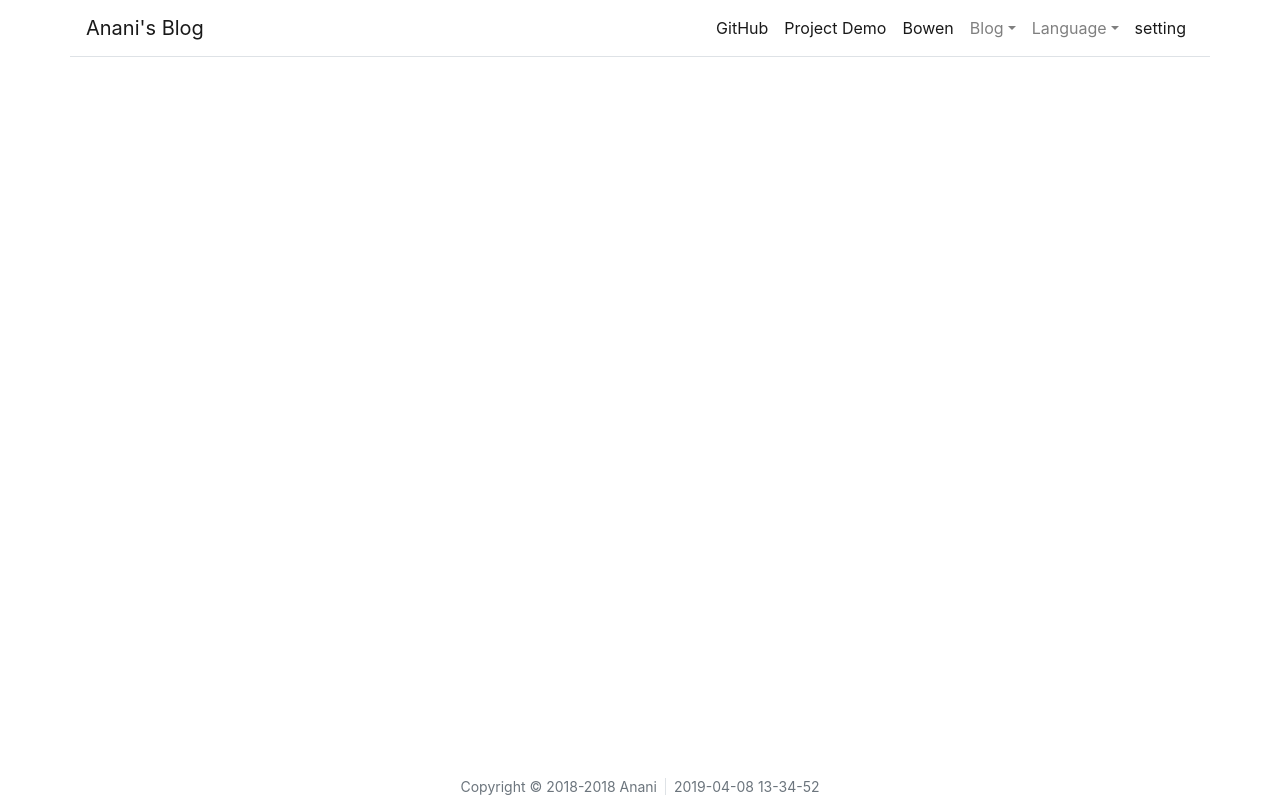
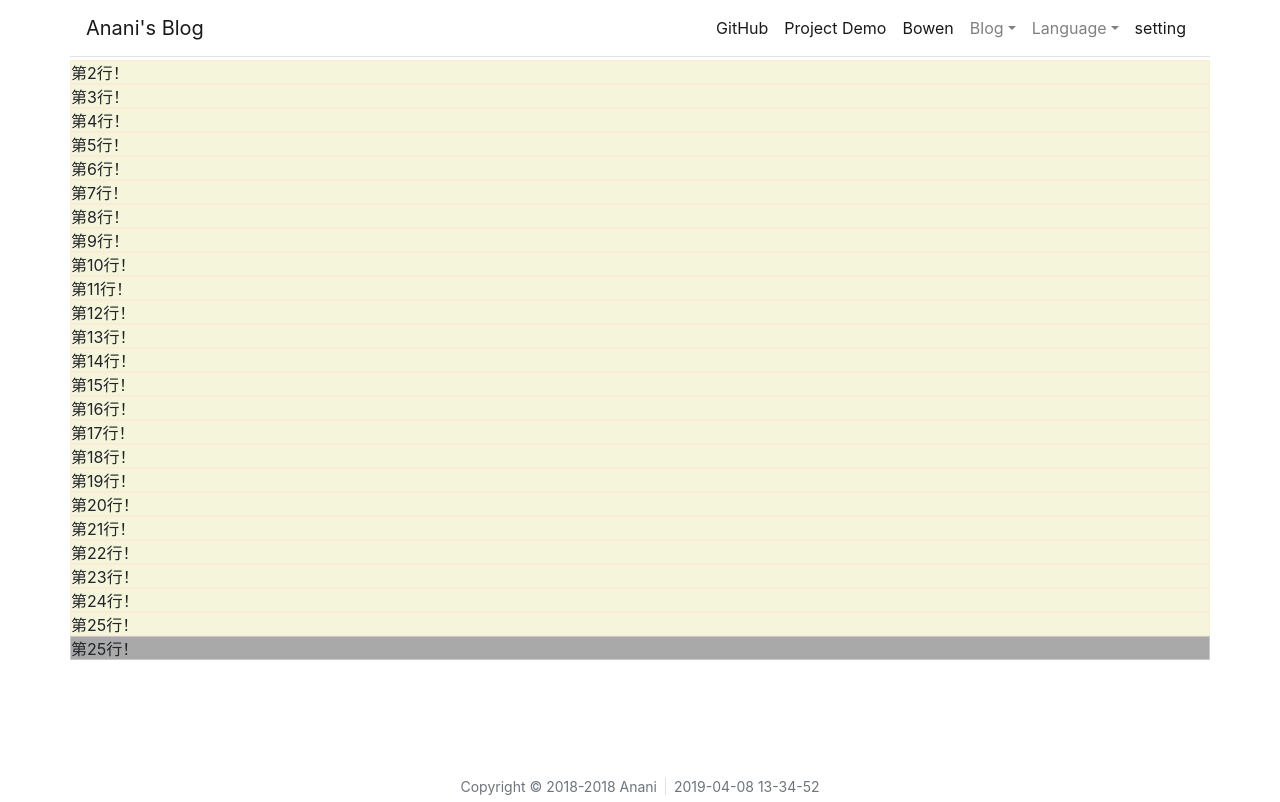
Before and after one commit to Anani1994/blog, a Vue app: page / in a window 1280 px wide. Built offline with nearby package versions, Linux system fonts and the light colour scheme.

Commit message:
创建百叶窗组件的基本文件和目录结构

```diff
--- a/src/components/componets.js
+++ b/src/components/componets.js
@@ -1,48 +1,54 @@
 // 布局
-import Layout from "./layout/Layout.vue";
+import Layout from './layout/Layout.vue';
 // 抽屉
-import Drawer from "./drawer/Drawer.vue";
+import Drawer from './drawer/Drawer.vue';
 // 步骤条
 import {
     Steps,
     Step,
-} from "./steps";
+} from './steps';
 // 轮播图
 import {
     SlideShow,
     Slide,
-} from "./slide-show";
+} from './slide-show';
 // 跑马灯
 import {
     HorseRaceLamp,
-} from "./horse-race-lamp";
+} from './horse-race-lamp';
+// 百叶窗
+import {
+    WindowBlinds,
+} from './window-blinds';
 
 export default [{
-        name: "Layout",
+    name: 'Layout',
     component: Layout
 },
 {
-        name: "Drawer",
+    name: 'Drawer',
     component: Drawer
 },
 {
-        name: "Steps",
+    name: 'Steps',
     component: Steps
 },
 {
-        name: "Step",
+    name: 'Step',
     component: Step
 },
 {
-        name: "SlideShow",
+    name: 'SlideShow',
     component: SlideShow
 },
 {
-        name: "Slide",
+    name: 'Slide',
     component: Slide
 },
 {
-        name: "HorseRaceLamp",
+    name: 'HorseRaceLamp',
     component: HorseRaceLamp
-    },
-];
+}, {
+    name: 'WindowBlinds',
+    component: WindowBlinds
+}];
--- a/src/components/window-blinds/components/WindowBlinds.vue
+++ b/src/components/window-blinds/components/WindowBlinds.vue
@@ -1,9 +1,30 @@
 <template lang="pug">
-    div
+    ul.window-blinds.string
+        li.string-wrap(v-for="num in leafNumber")
+            .string-content(:class="[current <= num ? 'up' : 'down']")
+                .string 第{{num + 1}}行！
+                .string-bak 第{{num}}行！
 </template>
 
 <script>
 export default {
-
+    data() {
+        return {
+            leafNumber: 25,
+            i: 0,
+            current: 0,
+        };
+    },
+    mounted() {
+        setTimeout(this.open, 1000);
+    },
+    methods: {
+        open() {
+            this.current = this.leafNumber;
+        },
+        close() {
+            this.current = 0;
+        }
+    },
 };
 </script>
--- a/src/main.js
+++ b/src/main.js
@@ -34,6 +34,7 @@ import 'animate.css';
 // 创建自己的 custom.less 书写通用组件样式
 import './styles/index.less';
 
+// eslint-disable-next-line
 new Vue({ // 创建 vue 实例
     // 提供一个在页面上已经存在的 DOM 元素作为 Vue 实例挂载目标
     el: '#app',
--- a/src/styles/layout/common.less
+++ b/src/styles/layout/common.less
@@ -1,3 +1,8 @@
+* {
+    margin: 0;
+    padding: 0;
+}
+
 html, body {
     width: 100%;
     height: 100%;
--- /dev/null
+++ b/src/styles/layout/components/window-blinds.less
@@ -0,0 +1,32 @@
+@text-height: 24px;
+
+.window-blinds {
+  &.string {
+    .string-wrap {
+      overflow: hidden;
+      position: relative;
+      height: @text-height;
+
+      .string-content {
+        position: absolute;
+        width: 100%;
+        height: @text-height * 2;
+        transition: all 1s ease;
+
+        &.up {
+          top: -@text-height;
+        }
+
+        &.down {
+          top: 0;
+        }
+
+        .string,
+        .string-bak {
+          height: @text-height;
+          line-height: @text-height;
+        }
+      }
+    }
+  }
+}
--- a/src/styles/layout/index.less
+++ b/src/styles/layout/index.less
@@ -1,11 +1,12 @@
-@import './common.less';
+@import "./common.less";
 
-@import './components/layout.less';
-@import './components/steps.less';
-@import './components/drawer.less';
-@import './components/slide-show.less';
-@import './components/horse-race-lamp.less';
+@import "./components/layout.less";
+@import "./components/steps.less";
+@import "./components/drawer.less";
+@import "./components/slide-show.less";
+@import "./components/horse-race-lamp.less";
+@import "./components/window-blinds.less";
 
-@import './views/app.less';
+@import "./views/app.less";
 
-@import './media.less';
+@import "./media.less";
--- /dev/null
+++ b/src/styles/theme/bts/components/window-blinds.less
@@ -0,0 +1,22 @@
+@text-c-bg-up: beige;
+@text-c-border-up: antiquewhite;
+@text-c-bg-down: darkgray;
+@text-c-border-down: #c9c7c7;
+
+.window-blinds {
+  &.string {
+    .string-wrap {
+      .string-content {
+        .string {
+          background: @text-c-bg-up;
+          border: 1px solid @text-c-border-up;
+        }
+
+        .string-bak {
+          background: @text-c-bg-down;
+          border: 1px solid @text-c-border-down;
+        }
+      }
+    }
+  }
+}
--- a/src/styles/theme/bts/index.less
+++ b/src/styles/theme/bts/index.less
@@ -1,9 +1,10 @@
-@import './variable.less';
+@import "./variable.less";
 
-@import './components/drawer.less';
-@import './components//steps.less';
-@import './components//slide-show.less';
+@import "./components/drawer.less";
+@import "./components//steps.less";
+@import "./components//slide-show.less";
+@import "./components/window-blinds.less";
 
-@import './views/app.less';
+@import "./views/app.less";
 
-@import './media.less';
+@import "./media.less";
--- a/src/views/main/main.vue
+++ b/src/views/main/main.vue
@@ -1,13 +1,10 @@
 <template lang="pug">
     div
-        HorseRaceLamp
-            div(style="background: red;width: 500px;height: 100px;")
-        // HorseRaceLamp
-            div(style="background: red;width: 300px;height: 100px;")
+        WindowBlinds
 </template>
 
 <script>
 export default {
 
-}
+};
 </script>
```
Lines whose indentation alone changed are shown as unchanged.
